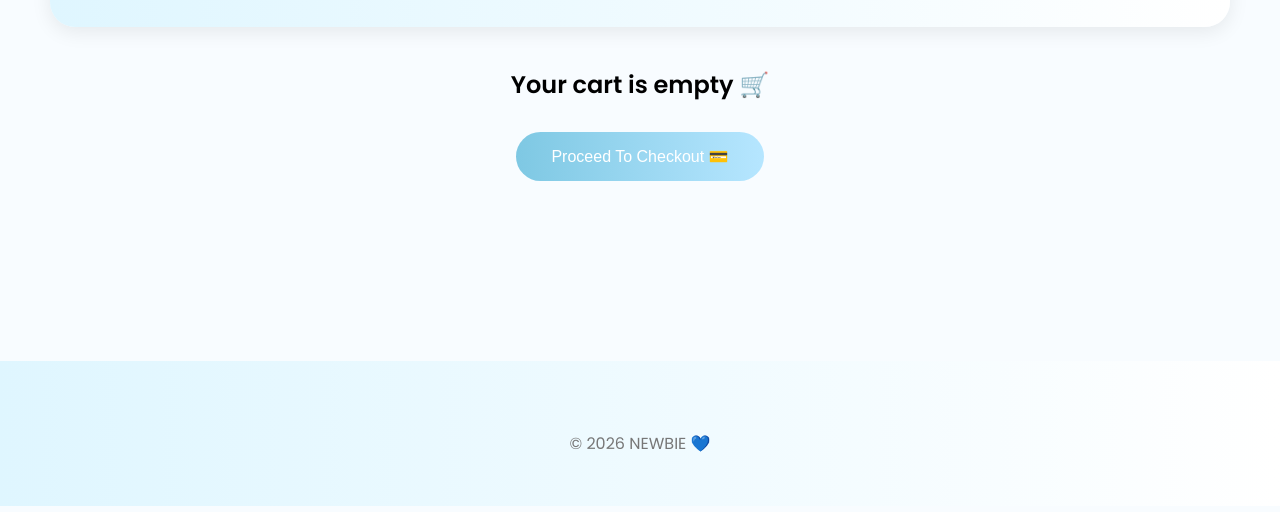
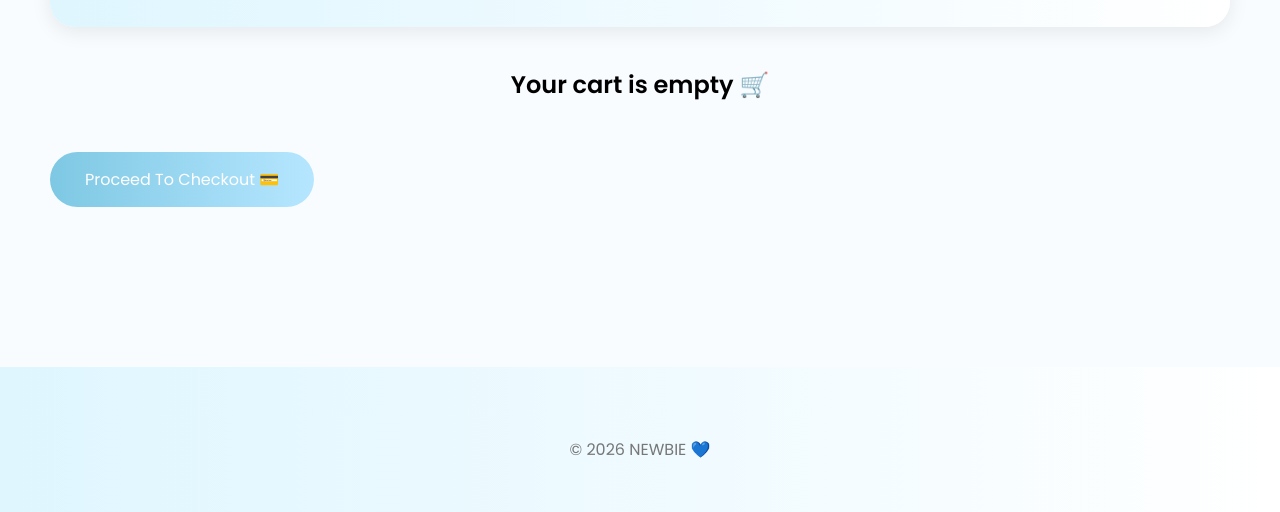
Before and after one commit to diyaagarwal1206/Newbie, a plain HTML site: page frontend/cart.html in a window 1280 px wide. Shown: the part 353-865 px from the top of the page. Drawn offline with Linux system fonts and the light colour scheme.

Commit message:
fixed checkout link

```diff
--- a/frontend/cart.html
+++ b/frontend/cart.html
@@ -66,9 +66,9 @@
         <h2 id="total-price"
         style="text-align:center; margin-top:30px;">
         </h2>
-        <button id="checkout-btn">
+        <a href="checkout.html" class="checkout-link">
             Proceed To Checkout 💳
-        </button>
+        </a>
     </section>
 
     <!-- Footer -->
--- a/frontend/css/style.css
+++ b/frontend/css/style.css
@@ -1615,3 +1615,19 @@ footer{
 .profile-save-btn:hover{
     transform:scale(1.03);
 }
+
+.checkout-link{
+    display:inline-block;
+    padding:15px 35px;
+    border-radius:30px;
+    background:linear-gradient(to right,#7ec8e3,#b6e6ff);
+    color:white;
+    text-decoration:none;
+    font-size:16px;
+    margin-top:20px;
+    cursor:pointer;
+}
+
+.checkout-link:hover{
+    transform:scale(1.05);
+}
```
